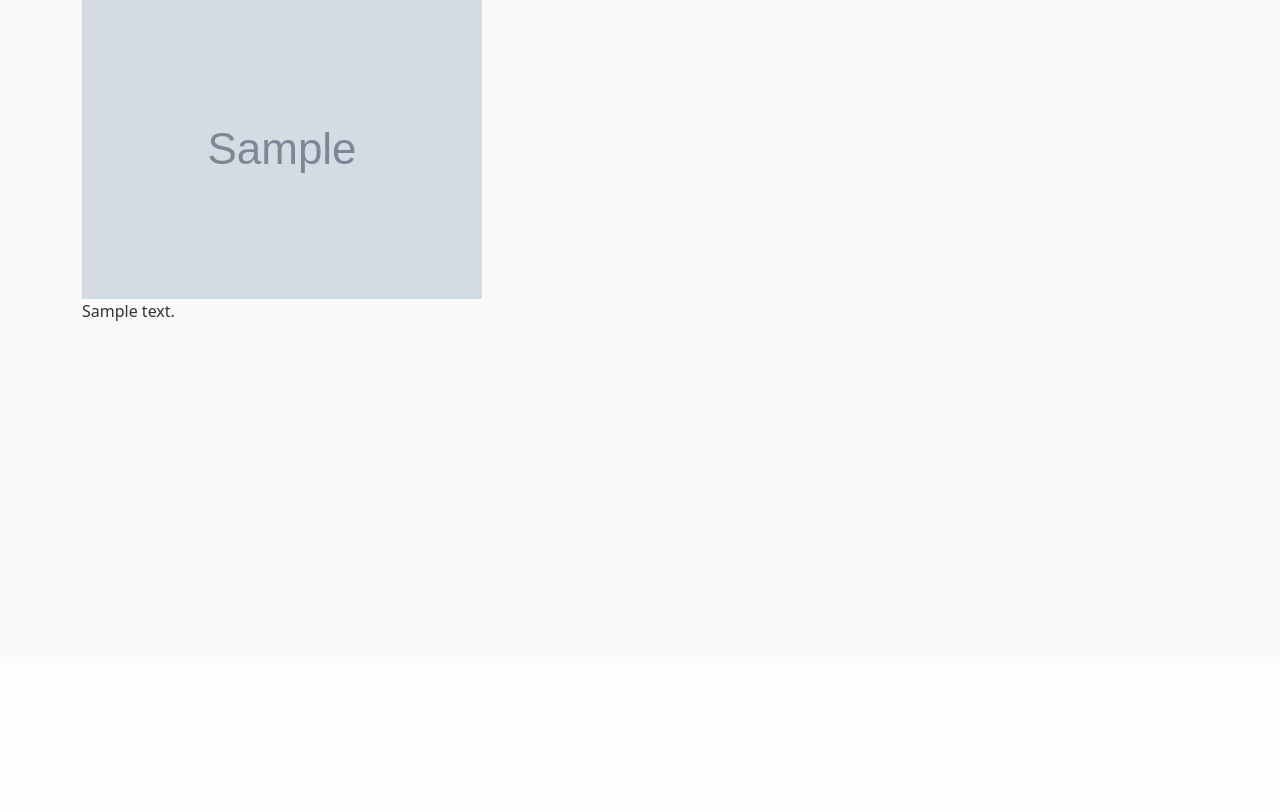
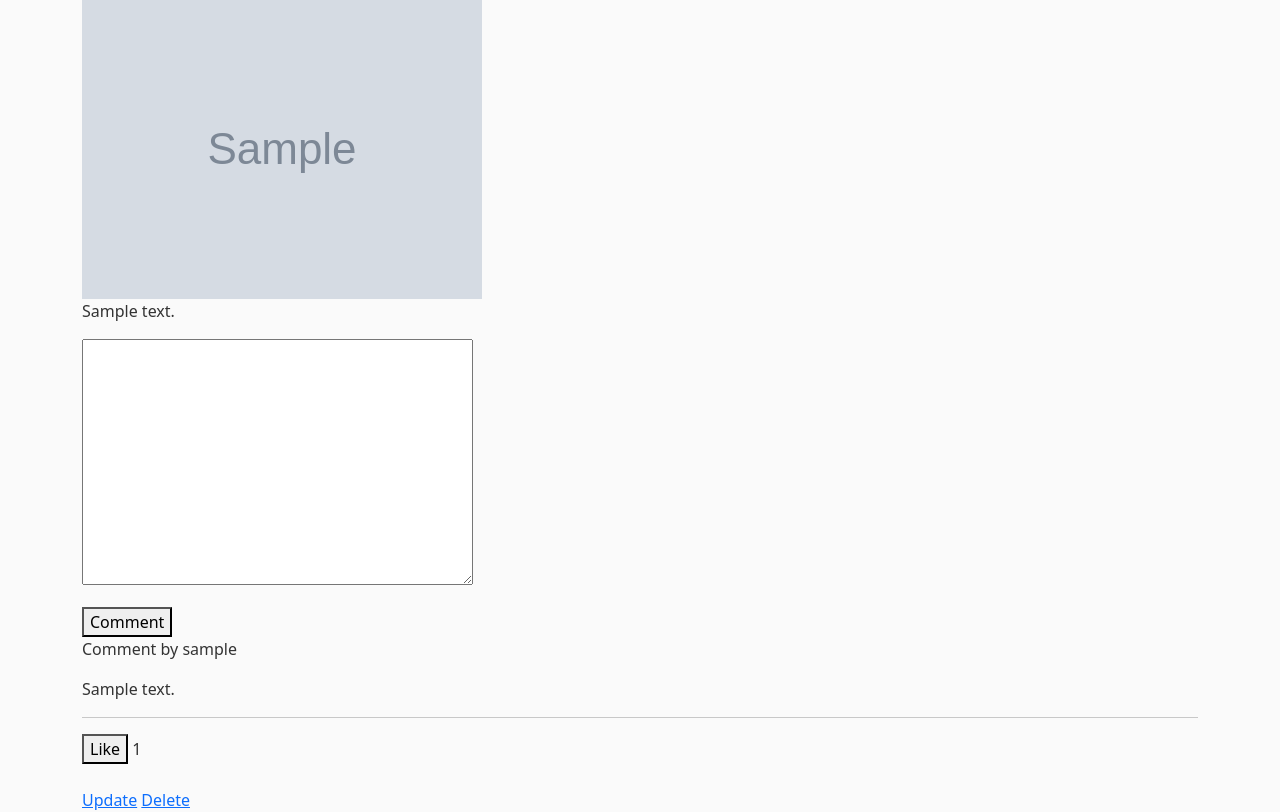
Before and after one commit to klcysn/django_blog_2, a Django app: a page that uses src/blog/templates/blog/post_detail.html in a window 1280 px wide. Shown: the part 137-949 px from the top of the page. Before the commit the page ends 458 px from the top, so only its background shows below. Run offline with Django 3.2, Linux system fonts and the light colour scheme; a user stored in the database is signed in; tables that the repository leaves empty hold one stand-in row (values such as "Sample post"); grey boxes marked "Sample" are stand-in pictures.

Commit message:
Add like options

```diff
--- a/src/blog/models.py
+++ b/src/blog/models.py
@@ -35,12 +35,14 @@ class Post(models.Model):
         return self.postview_set.all().count()
     def like_count(self):
         return self.like_set.all().count()
+    def comments(self):
+        return self.comment_set.all()
 
 class Comment(models.Model):
     user = models.ForeignKey(User, on_delete=models.CASCADE)
     post = models.ForeignKey(Post, on_delete=models.CASCADE)
     time_stamp = models.DateTimeField(auto_now_add=True)
-    content = models.TextField()
+    content = models.TextField(verbose_name="")
 
     def __str__(self):
         return self.user.username
--- a/src/blog/templates/blog/post_detail.html
+++ b/src/blog/templates/blog/post_detail.html
@@ -5,5 +5,29 @@
 <h1>{{object.title}}</h1>
 <img src="{{ object.image.url }}" />
 <p>{{ object.content|truncatechars:20 }}</p>
+<form action="" method="POST">
+    {% csrf_token %}
+    {{ form.as_p }}
+    <button type="submit">Comment</button>
+</form>
+
+{% for comment in object.comments %}
+<p>Comment by {{comment.user}}</p>
+{{ comment.content }}
+<hr>
+{% endfor %}
+<form action="{% url 'blog:like' object.slug %}" method="POST">
+    {% csrf_token %}
+<input type="hidden" name="post">
+<input type="hidden" name="user">
+<button type="submit">Like</button> {{object.like_count}}
+</form>
+
+<br>
+
+{% if user.id == object.author.id %}
+    <a href="{% url 'blog:update' object.slug %}">Update</a>
+    <a href="{% url 'blog:delete' object.slug %}">Delete</a>
+{% endif %}
 
 {% endblock content %}
--- a/src/blog/urls.py
+++ b/src/blog/urls.py
@@ -1,5 +1,5 @@
 from django.urls import path
-from .views import post_list, post_create, post_detail, post_update, post_delete
+from .views import post_list, post_create, post_detail, post_update, post_delete, like
 
 app_name = "blog"
 urlpatterns = [
@@ -8,4 +8,5 @@ urlpatterns = [
     path('<str:slug>/', post_detail, name="detail" ),
     path('<str:slug>/update', post_update, name="update" ),
     path('<str:slug>/delete', post_delete, name="delete" ),
+    path('<str:slug>/like', like, name="like" ),
 ]
--- a/src/blog/views.py
+++ b/src/blog/views.py
@@ -1,5 +1,5 @@
-from django.shortcuts import render, redirect, get_object_or_404
-from .models import Post
+from django.shortcuts import render, redirect, get_object_or_404, HttpResponse
+from .models import Post, Like
 from .forms import PostForm, CommentForm
 
 # Create your views here.
@@ -33,7 +33,7 @@ def post_detail(request, slug):
     if request.method == "POST":
         form = CommentForm(request.POST)
         if form.is_valid():
-            comment = form.save(commit=false)
+            comment = form.save(commit=False)
             comment.user = request.user
             comment.post = obj
             comment.save()
@@ -47,6 +47,8 @@ def post_detail(request, slug):
 
 def post_update(request, slug):
     obj = get_object_or_404(Post, slug=slug)
+    if request.user.id != obj.author.id:
+        return redirect("blog:post-list")
     form = PostForm(request.POST or None, request.FILES or None, instance=obj)
     if form.is_valid():
         form.save()
@@ -61,6 +63,8 @@ def post_update(request, slug):
 
 def post_delete(request, slug):
     obj = get_object_or_404(Post, slug=slug)
+    if request.user.id != obj.author.id:
+        return redirect("blog:post-list")
     if request.method == "POST":
         obj.delete()
         return redirect("blog:post-list")
@@ -69,3 +73,13 @@ def post_delete(request, slug):
     }
 
     return render(request, "blog/post_delete.html", context)
+
+def like(request, slug):
+    if request.method == "POST":
+        obj = get_object_or_404(Post, slug=slug)
+        like_qs = Like.objects.filter(user=request.user, post=obj)
+        if like_qs.exists():
+            like_qs[0].delete()
+        else:
+            Like.objects.create(user=request.user, post=obj)
+        return redirect("blog:detail", slug=slug)
```
